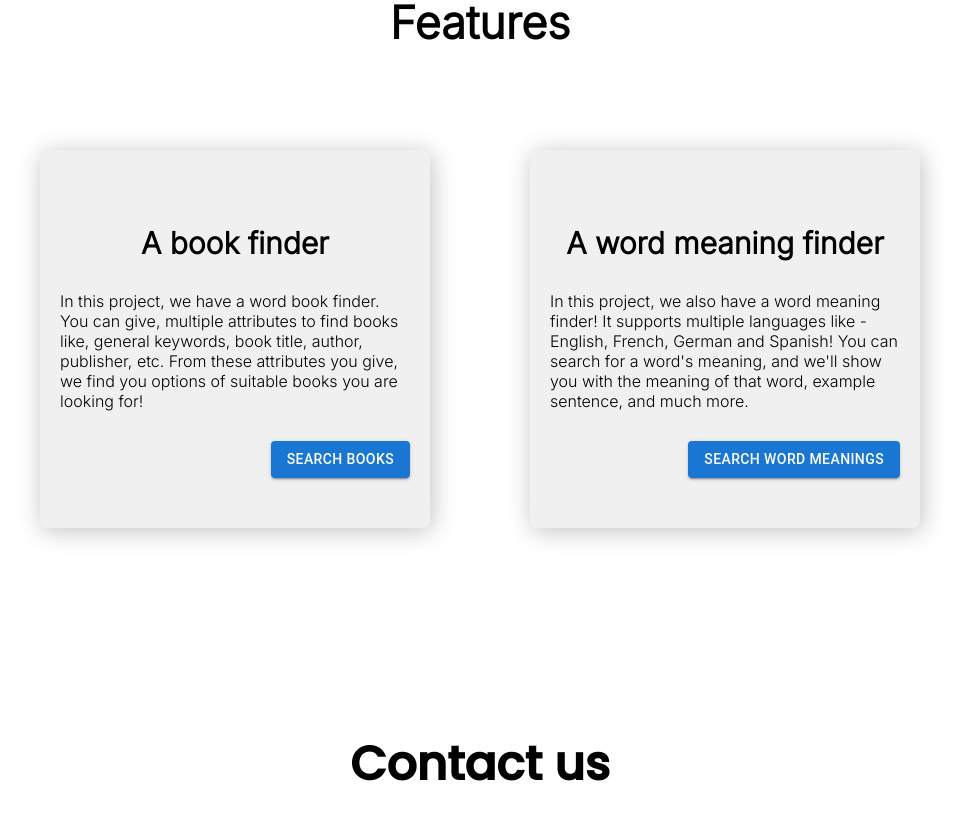
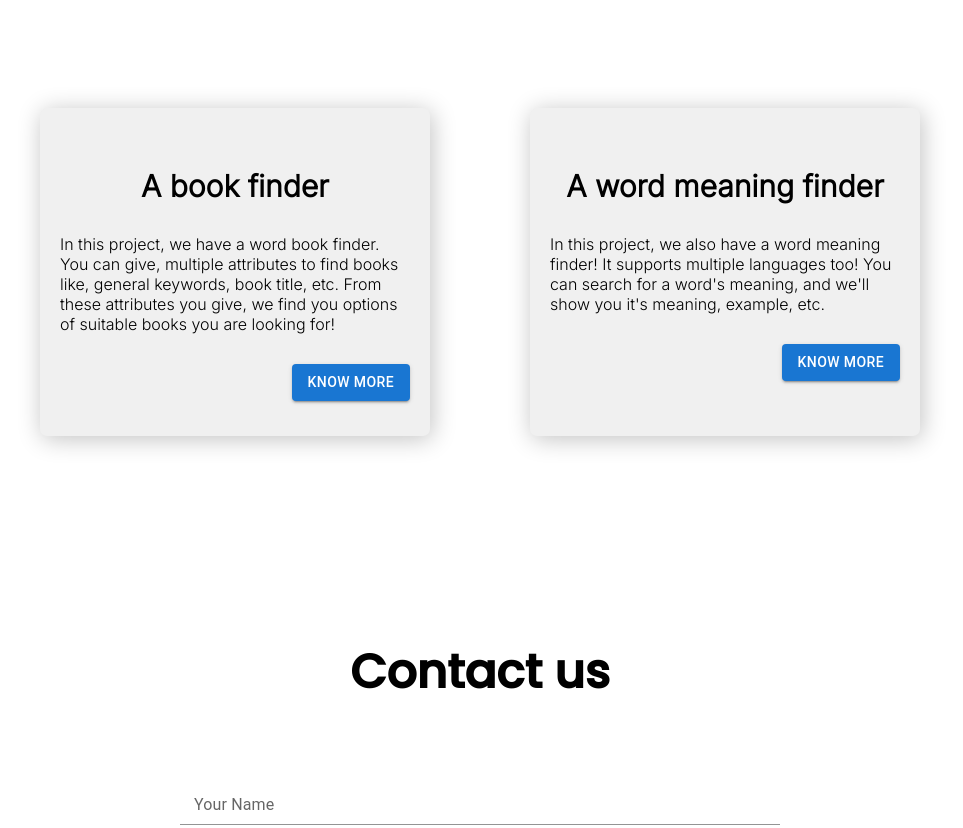
Before and after one commit to smeh09/makeuc-hack, a React (Create React App) app: page / in a window 1280 px wide. Shown: the part 656-1484 px from the top of the page, without its empty margins (160-1123 px from the left). Built offline with nearby package versions, Linux system fonts and the light colour scheme.

Commit message:
styling touches

```diff
--- a/src/Components/Cards.js
+++ b/src/Components/Cards.js
@@ -10,13 +10,13 @@ export const Cards = () => {
     <div className='cards'>
       <div className='card'>
       <h2 className='cardHeading'>A book finder</h2>
-        <p className="cardDescr">In this project, we have a word book finder. You can give, multiple attributes to find books like, general keywords, book title, author, publisher, etc. From these attributes you give, we find you options of suitable books you are looking for!</p>
-        <div className='cardLinkContainer'><Link className='cardLink' to='/searchBook'><Button className='cardBtn' variant="contained">Search books</Button></Link></div>
+        <p className="cardDescr">In this project, we have a word book finder. You can give, multiple attributes to find books like, general keywords, book title, etc. From these attributes you give, we find you options of suitable books you are looking for!</p>
+        <div className='cardLinkContainer'><Link className='cardLink' to='/searchBook'><Button className='cardBtn' variant="contained">Know More</Button></Link></div>
       </div>
       <div className='card'>
         <h2 className='cardHeading'>A word meaning finder</h2>
-        <p className="cardDescr">In this project, we also have a word meaning finder! It supports multiple languages like - English, French, German and Spanish! You can search for a word's meaning, and we'll show you with the meaning of that word, example sentence, and much more. </p>
-        <div className='cardLinkContainer'><Link className='cardLink' to='/searchDictionary'><Button className='cardBtn' variant="contained">Search word meanings</Button></Link></div>
+        <p className="cardDescr">In this project, we also have a word meaning finder! It supports multiple languages too! You can search for a word's meaning, and we'll show you it's meaning, example, etc. </p>
+        <div className='cardLinkContainer'><Link className='cardLink' to='/searchDictionary'><Button className='cardBtn' variant="contained">Know More</Button></Link></div>
       </div>
     </div>
     </>
--- a/src/Components/FeatureOne.js
+++ b/src/Components/FeatureOne.js
@@ -5,7 +5,6 @@ export const FeatureOne = () => {
   return (
     <div className='feature1'>
       <div className='feature1TopArea'>
-        <p className='feature1HeadingSmall'>SEARCH BOOKS AND WORD MEANINGS</p>
         <h1 className='feature1Heading'>You can search for books and get meanings of words from here! </h1>
         <p className="feature1Descr">
           Search up book on your favourite topic, or on the topic you want help with. If can't understand a word use our word meaning finder!
--- a/src/styles/Cards.css
+++ b/src/styles/Cards.css
@@ -13,7 +13,7 @@
 .card {
   width: 350px;
   margin: 20px 50px;
-  padding: 50px 20px;
+  padding: 35px 20px;
   border-radius: 7px;
   background: rgb(240, 240, 240);
   box-shadow: 2px 3px 25px rgb(194, 194, 194);
```
